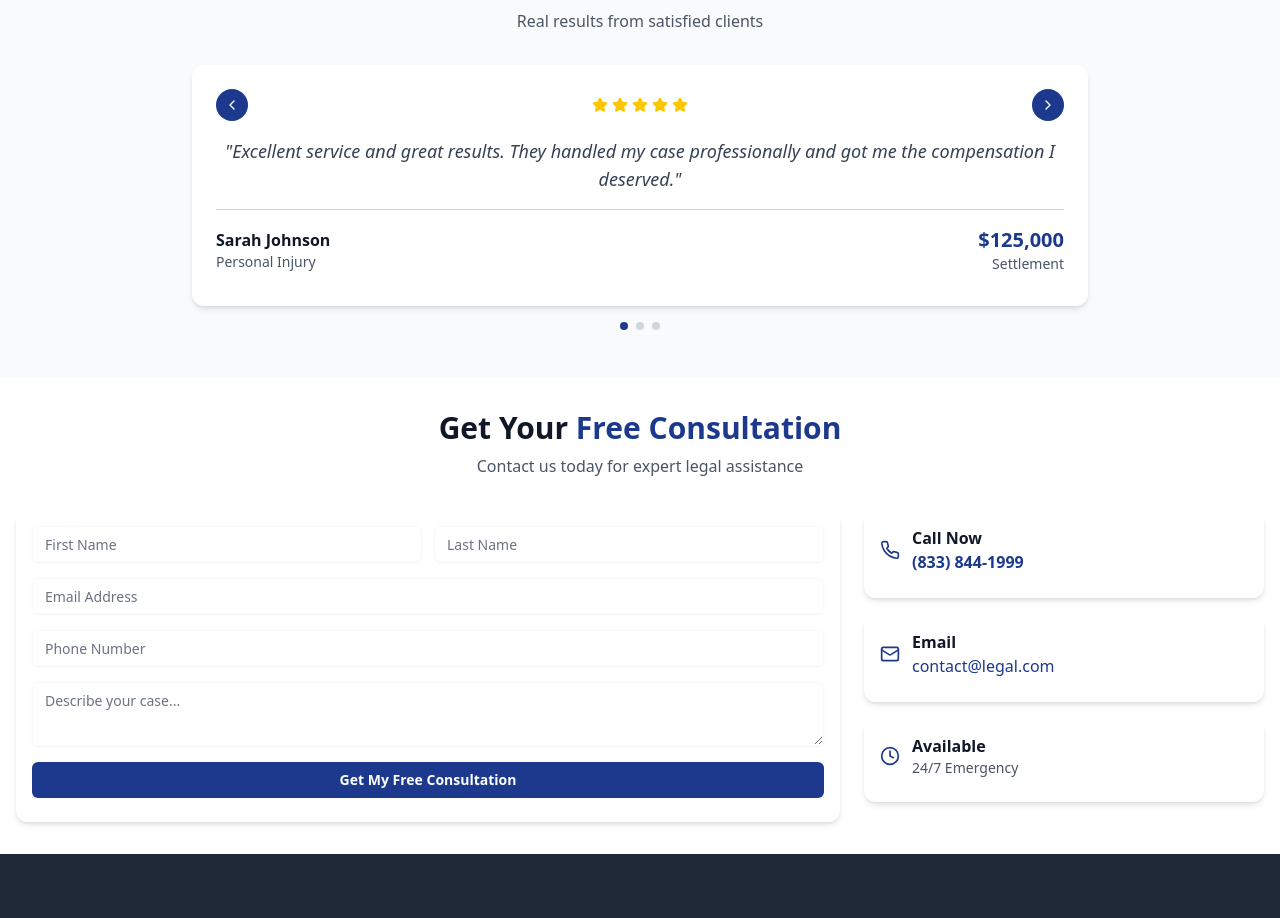
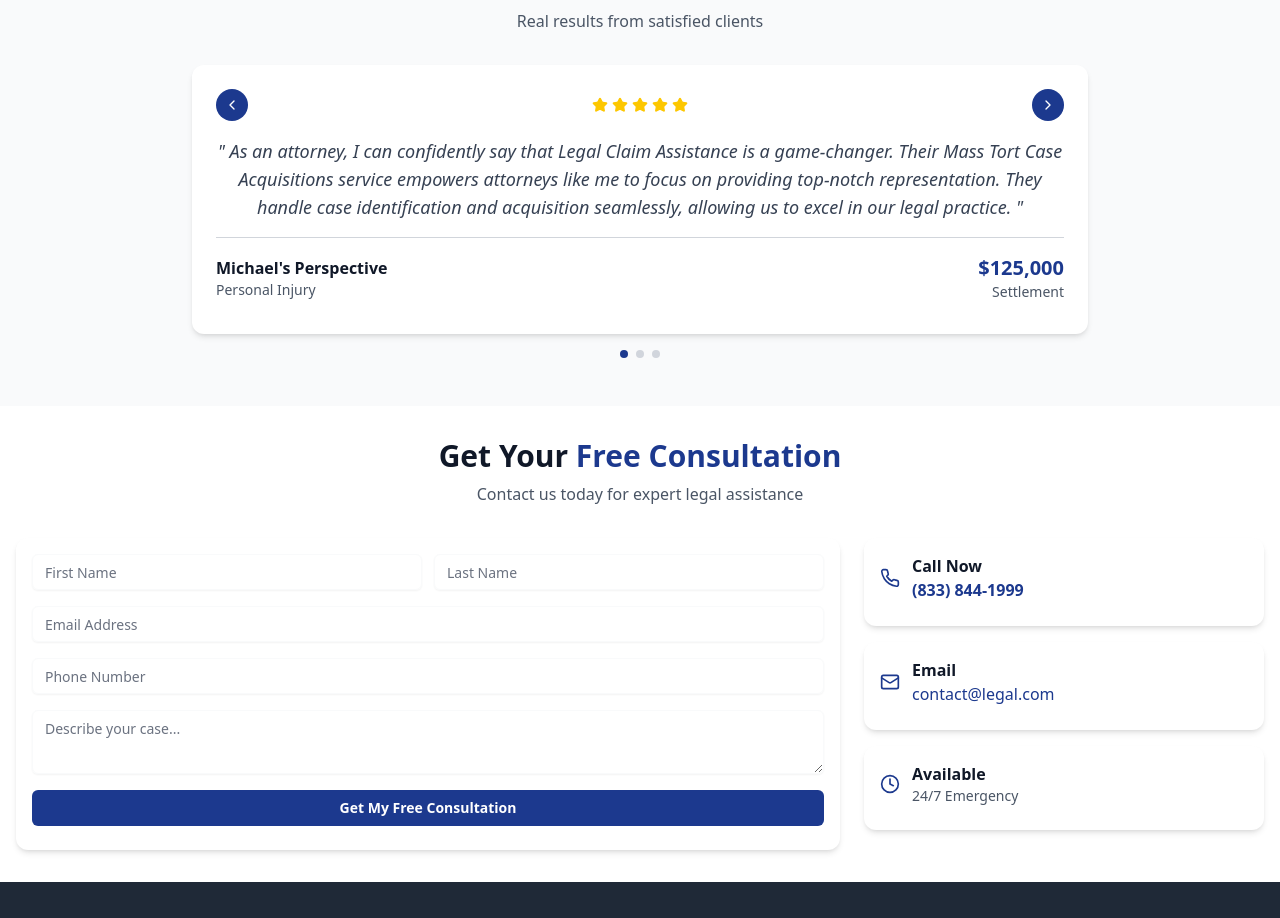
Before and after one commit to rdigs-bhagya/case_settlement, a Next.js app: page / in a window 1280 px wide. Shown: the part 3040-3958 px from the top of the page. Built offline with nearby package versions, Linux system fonts and the light colour scheme.

Commit message:
testimonial fixed

```diff
--- a/components/testimonials-section.tsx
+++ b/components/testimonials-section.tsx
@@ -6,10 +6,10 @@ import { useState } from "react"
 
 const testimonials = [
   {
-    name: "Sarah Johnson",
+    name: "Michael's Perspective",
     case: "Personal Injury",
     rating: 5,
-    text: "Excellent service and great results. They handled my case professionally and got me the compensation I deserved.",
+    text: " As an attorney, I can confidently say that Legal Claim Assistance is a game-changer. Their Mass Tort Case Acquisitions service empowers attorneys like me to focus on providing top-notch representation. They handle case identification and acquisition seamlessly, allowing us to excel in our legal practice. ",
     amount: "$125,000",
   },
   {
```
